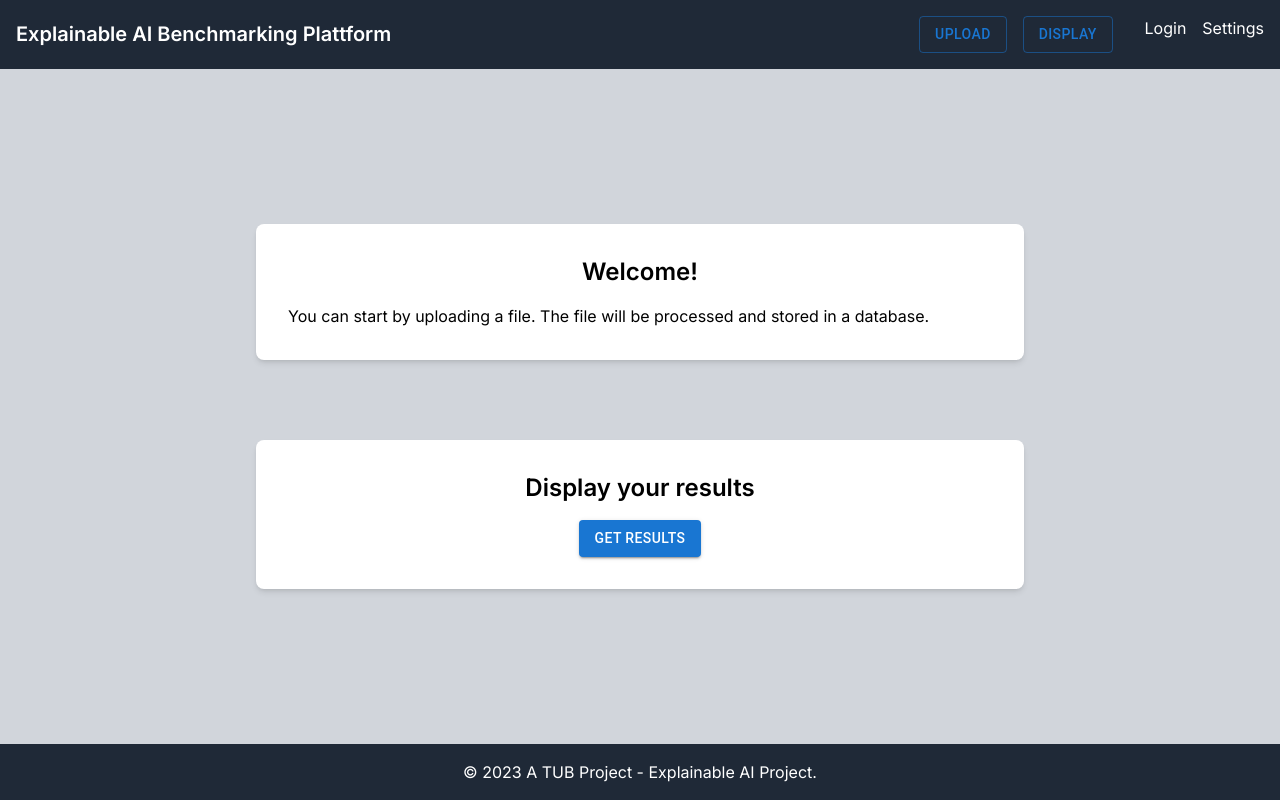
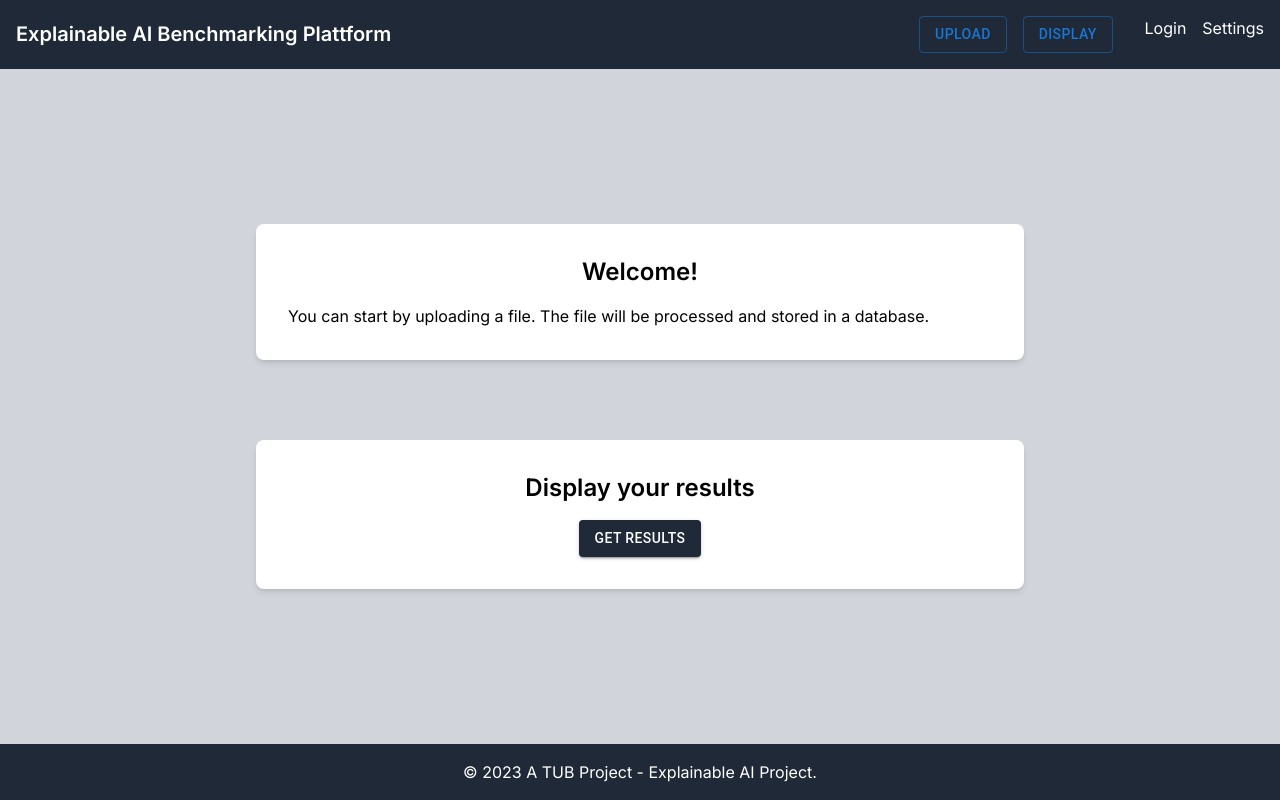
Before and after one commit to peschenbach/evalXai, a Next.js app in the folder platform/frontend/: page / in a window 1280 px wide. Both pictures are taken after a click on the button "DISPLAY". Built offline with nearby package versions, Linux system fonts and the light colour scheme.

Commit message:
fix: display button visibility fix

```diff
--- a/platform/frontend/app/components/Display.tsx
+++ b/platform/frontend/app/components/Display.tsx
@@ -25,14 +25,14 @@ export const Display = () => {
         <div className="text-center">
           <Button
             variant="contained"
-            className="bg-gray-
-            800"
+            className="text-center"
             onClick={getResults}
+            style={{ backgroundColor: "#1f2937", color: "white" }}
           >
             Get Results
           </Button>
-          {response && <p className="mt-4">{"Data: " + response}</p>}
         </div>
+        {response && <p className="mt-4">{"Data: [ " + response + " ]"}</p>}
       </div>
     </>
   );
```
